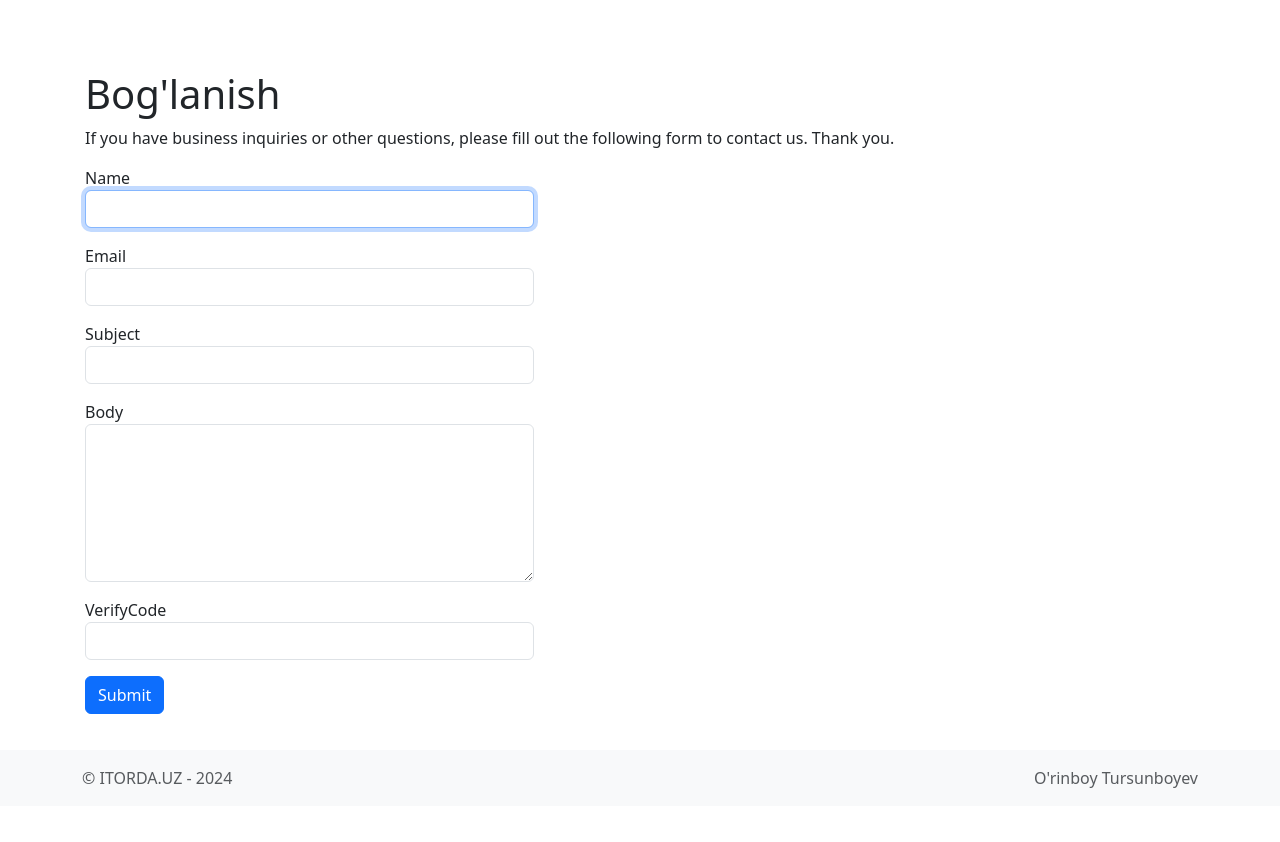
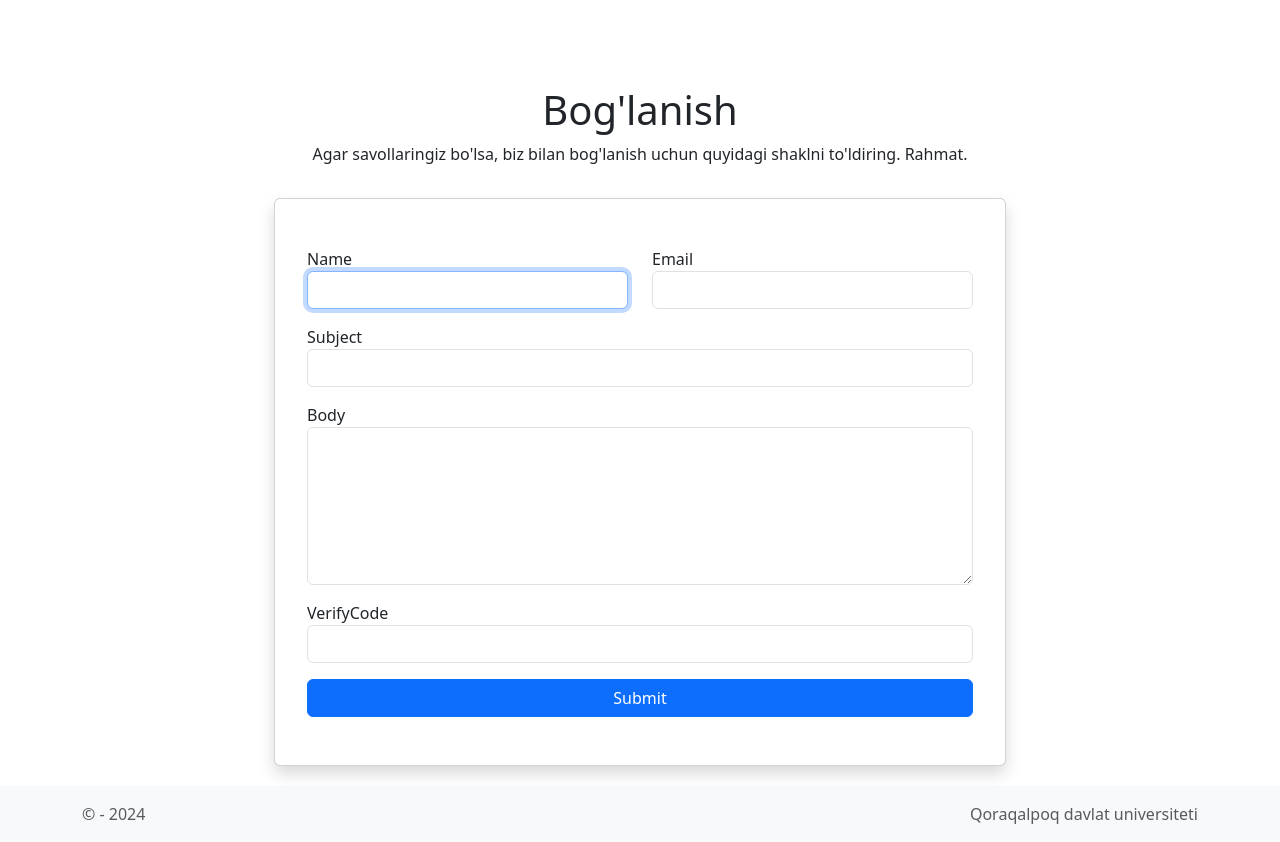
Before and after one commit to urinboy/basic, a Yii app: template views/site/contact.php in a window 1280 px wide. Before the commit the page ends 788 px from the top, so only its background shows below. Run offline with PHP 8.4 and a stand-in for Yii, Linux system fonts and the light colour scheme; the template is opened without the code that fills it, so the values that code supplies are empty; form fields are guessed from the names that the template uses; some libraries are stand-ins or nearby versions.

Commit message:
Add card and new words translation

```diff
--- a/config/web.php
+++ b/config/web.php
@@ -7,7 +7,7 @@ $config = [
     'id' => 'basic',
     'basePath' => dirname(__DIR__),
     'bootstrap' => ['log'],
-    'name' => "Masodfaviy Ta'lim",
+    'name' => "Masofaviy Ta'lim",
 
     // Saytning asosiy tili
     'language' => 'uz',
--- a/models/ContactForm.php
+++ b/models/ContactForm.php
@@ -38,7 +38,7 @@ class ContactForm extends Model
     public function attributeLabels()
     {
         return [
-            'verifyCode' => 'Verification Code',
+            'verifyCode' => Yii::t('app', 'Tasdiq kodi'),
         ];
     }
 
--- a/views/layouts/main.php
+++ b/views/layouts/main.php
@@ -51,7 +51,7 @@ $this->registerLinkTag(['rel' => 'icon', 'type' => 'image/x-icon', 'href' => Yii
     $menuItems = [
         ['label' => Yii::t('app', 'Bosh sahifa'), 'url' => ['/site/index']],
         ['label' => Yii::t('app', 'Biz haqimizda'), 'url' => ['/site/about']],
-        ['label' => Yii::t('app', 'Yangiliklar'), 'url' => ['/admin/news/index']],
+//        ['label' => Yii::t('app', 'Yangiliklar'), 'url' => ['/admin/news/index']],
         ['label' => Yii::t('app', 'Bog\'lanish'), 'url' => ['/site/contact']],
         ['label' => LanguageDropdown::label(Yii::$app->language), 'items' => LanguageDropdown::widget()]
     ];
@@ -108,10 +108,10 @@ $this->registerLinkTag(['rel' => 'icon', 'type' => 'image/x-icon', 'href' => Yii
 <footer id="footer" class="mt-auto py-3 bg-light">
     <div class="container">
         <div class="row text-muted">
-            <div class="col-md-6 text-center text-md-start">&copy; ITORDA.UZ - <?= date('Y') ?></div>
+            <div class="col-md-6 text-center text-md-start">&copy; <?= Yii::t('app', Yii::$app->name) ?> - <?= date('Y') ?></div>
             <div class="col-md-6 text-center text-md-end">
-                <?php //= Yii::powered() ?>
-                O'rinboy Tursunboyev
+                <?= Yii::t('app', "Qoraqalpoq davlat universiteti") ?>
+
             </div>
         </div>
     </div>
--- a/views/site/contact.php
+++ b/views/site/contact.php
@@ -12,12 +12,20 @@ $this->title = Yii::t('app', 'Bog\'lanish');
 $this->params['breadcrumbs'][] = $this->title;
 ?>
 <div class="site-contact">
-    <h1><?= Html::encode($this->title) ?></h1>
-
+    <div class="row justify-content-center">
+        <div class="col-lg-12 m-3">
+            <h1 class="d-flex justify-content-center"> <?= Html::encode($this->title) ?></h1>
+            <p class="d-flex justify-content-center"> <?= Yii::t('app',"Agar savollaringiz bo'lsa, biz bilan bog'lanish uchun quyidagi shaklni to'ldiring. Rahmat.") ?> </p>
+        </div>
+    </div>
+    <div class="row justify-content-center">
+        <div class="col-lg-8">
+            <div class="card shadow p-3">
+                <div class="card-body">
                     <?php if (Yii::$app->session->hasFlash('contactFormSubmitted')): ?>
 
-        <div class="alert alert-success">
-            Thank you for contacting us. We will respond to you as soon as possible.
+                        <div class="alert alert-success text-center">
+                            <?= Yii::t('app', "Biz bilan bog'langaningiz uchun tashakkur. Sizga imkon qadar tezroq javob beramiz.")?>
                         </div>
 
                         <p>
@@ -33,30 +41,28 @@ $this->params['breadcrumbs'][] = $this->title;
 
                     <?php else: ?>
 
-        <p>
-            If you have business inquiries or other questions, please fill out the following form to contact us.
-            Thank you.
-        </p>
+                        <p></p>
 
                         <div class="row">
-            <div class="col-lg-5">
+                            <div class="col-lg-12">
 
                                 <?php $form = ActiveForm::begin(['id' => 'contact-form']); ?>
 
-                    <?= $form->field($model, 'name')->textInput(['autofocus' => true]) ?>
-
-                    <?= $form->field($model, 'email') ?>
+                                <div class="row">
+                                    <div class="col-lg-6"><?= $form->field($model, 'name')->textInput(['autofocus' => true]) ?></div>
+                                    <div class="col-lg-6"><?= $form->field($model, 'email') ?></div>
+                                </div>
 
                                     <?= $form->field($model, 'subject') ?>
 
                                     <?= $form->field($model, 'body')->textarea(['rows' => 6]) ?>
 
                                     <?= $form->field($model, 'verifyCode')->widget(Captcha::class, [
-                        'template' => '<div class="row"><div class="col-lg-3">{image}</div><div class="col-lg-6">{input}</div></div>',
+                                        'template' => '<div class="row"><div class="col-lg-3">{image}</div><div class="col-lg-9">{input}</div></div>',
                                     ]) ?>
 
                                     <div class="form-group">
-                        <?= Html::submitButton('Submit', ['class' => 'btn btn-primary', 'name' => 'contact-button']) ?>
+                                        <?= Html::submitButton('Submit', ['class' => 'btn btn-primary  w-100', 'name' => 'contact-button']) ?>
                                     </div>
 
                                 <?php ActiveForm::end(); ?>
@@ -66,3 +72,8 @@ $this->params['breadcrumbs'][] = $this->title;
 
                     <?php endif; ?>
                 </div>
+            </div>
+        </div>
+    </div>
+
+</div>
--- a/views/site/login.php
+++ b/views/site/login.php
@@ -15,7 +15,7 @@ $this->params['breadcrumbs'][] = $this->title;
     <div class="row justify-content-center">
         <div class="col-lg-12 m-3">
             <h1 class="d-flex justify-content-center"> <?= Html::encode($this->title) ?></h1>
-            <p class="d-flex justify-content-center">Please fill out the following fields to login:</p>
+            <p class="d-flex justify-content-center"></p>
         </div>
     </div>
 
--- a/views/user/register.php
+++ b/views/user/register.php
@@ -15,7 +15,7 @@ $this->params['breadcrumbs'][] = $this->title;
     <div class="row justify-content-center">
         <div class="col-lg-12 m-3">
             <h1 class="d-flex justify-content-center"> <?= Html::encode($this->title) ?></h1>
-            <p class="d-flex justify-content-center">Please fill out the following fields to register:</p>
+            <p class="d-flex justify-content-center"></p>
         </div>
     </div>
     <div class="row justify-content-center">
```
Also changed, not shown: messages/en/app.php (+7 -1 lines), messages/kaa/app.php (+7 -1 lines), messages/ru/app.php (+7 -1 lines), messages/uz/app.php (+7 -1 lines), views/layouts/old.php (added, +36 -0 lines), views/site/about.php (+5 -5 lines), views/site/index.php (+1 -38 lines). Lines whose indentation alone changed are shown as unchanged.
